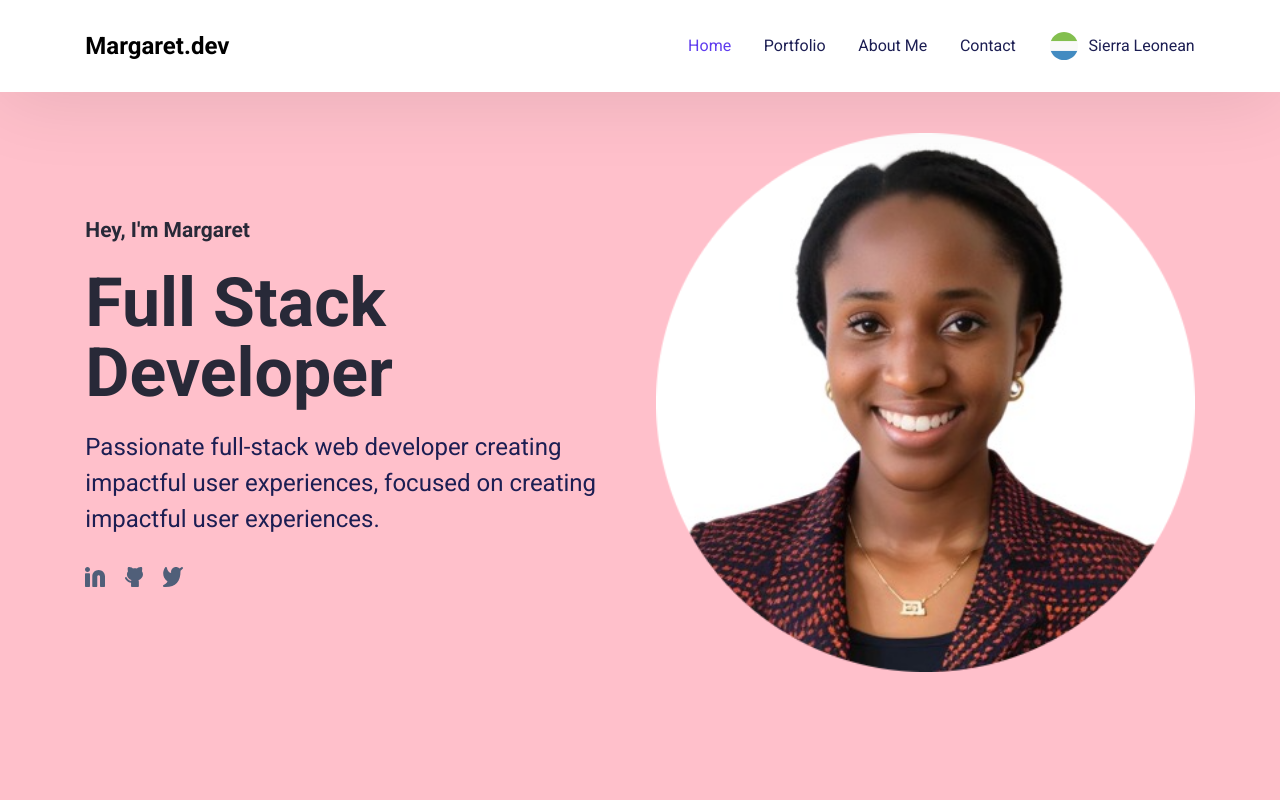
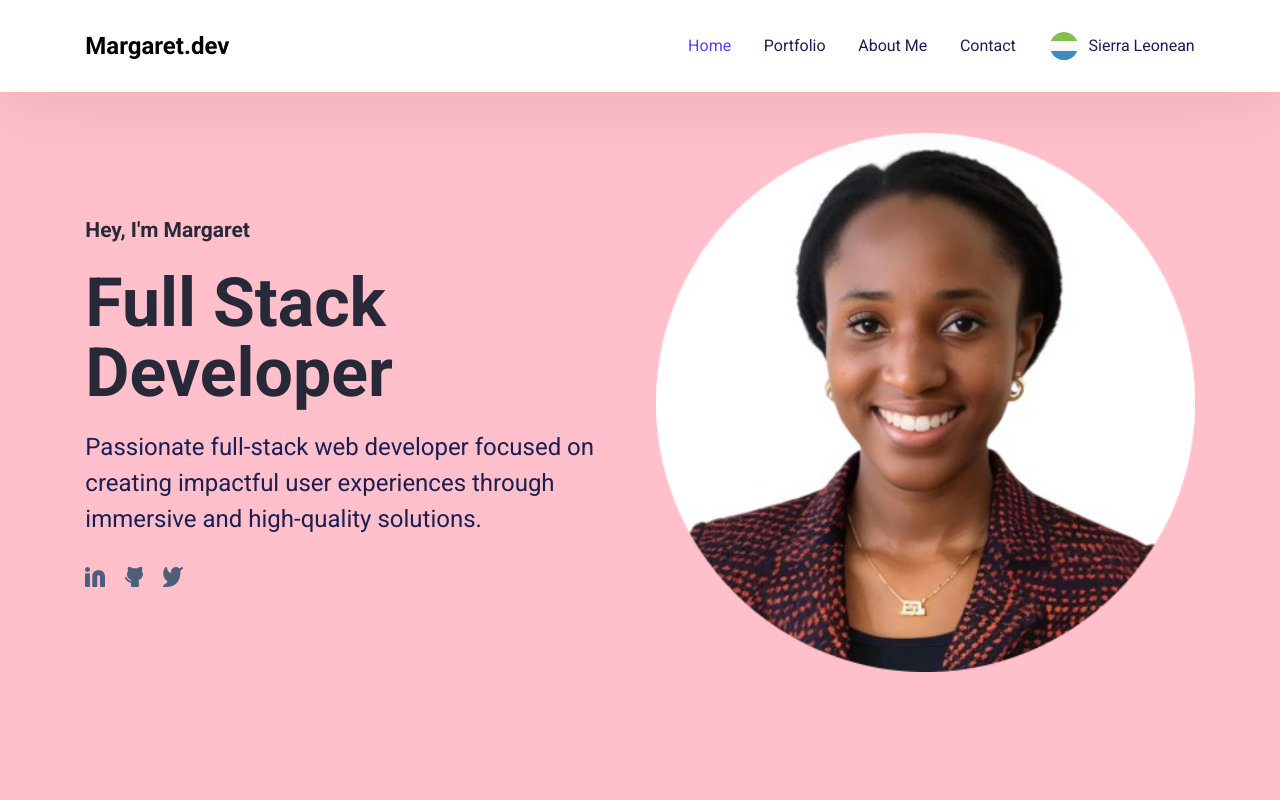
Before and after one commit to MargaretTechworld/My-Portfolio, a React (Create React App) app: page / in a window 1280 px wide. Shown: the top 800 px of the page. Built offline with nearby package versions, Linux system fonts and the light colour scheme.

Commit message:
Fix linters error

```diff
--- a/src/Pages/Home/HeroSection.jsx
+++ b/src/Pages/Home/HeroSection.jsx
@@ -14,8 +14,8 @@ const HeroSection = () => (
           Developer
         </h1>
         <p className="hero--section-description">
-          Passionate full-stack web developer creating impactful user experiences,
-          focused on creating impactful user experiences.
+          Passionate full-stack web developer focused on
+          creating impactful user experiences through immersive and high-quality solutions.
         </p>
       </div>
       <div className="skills-container">
```
